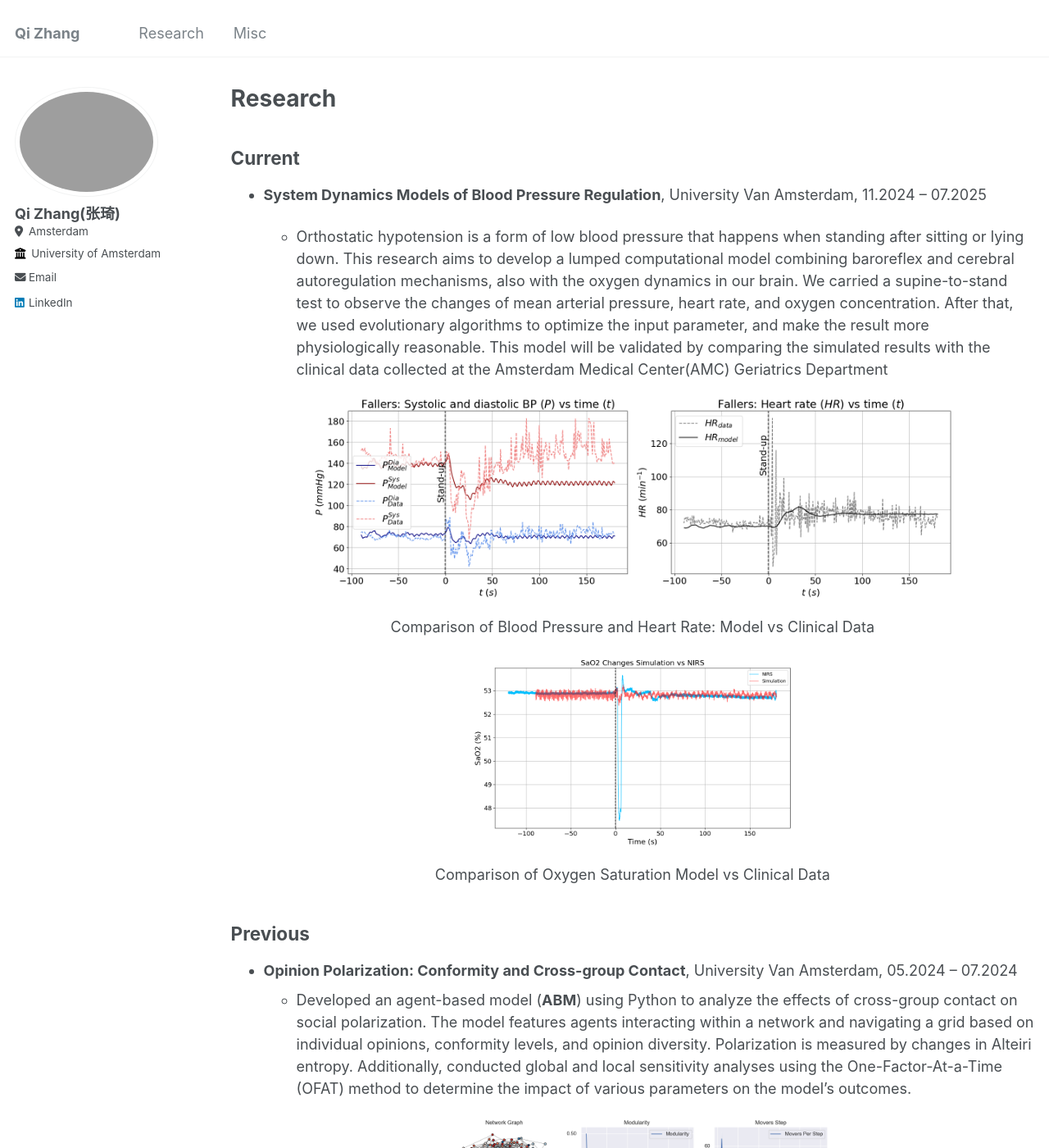
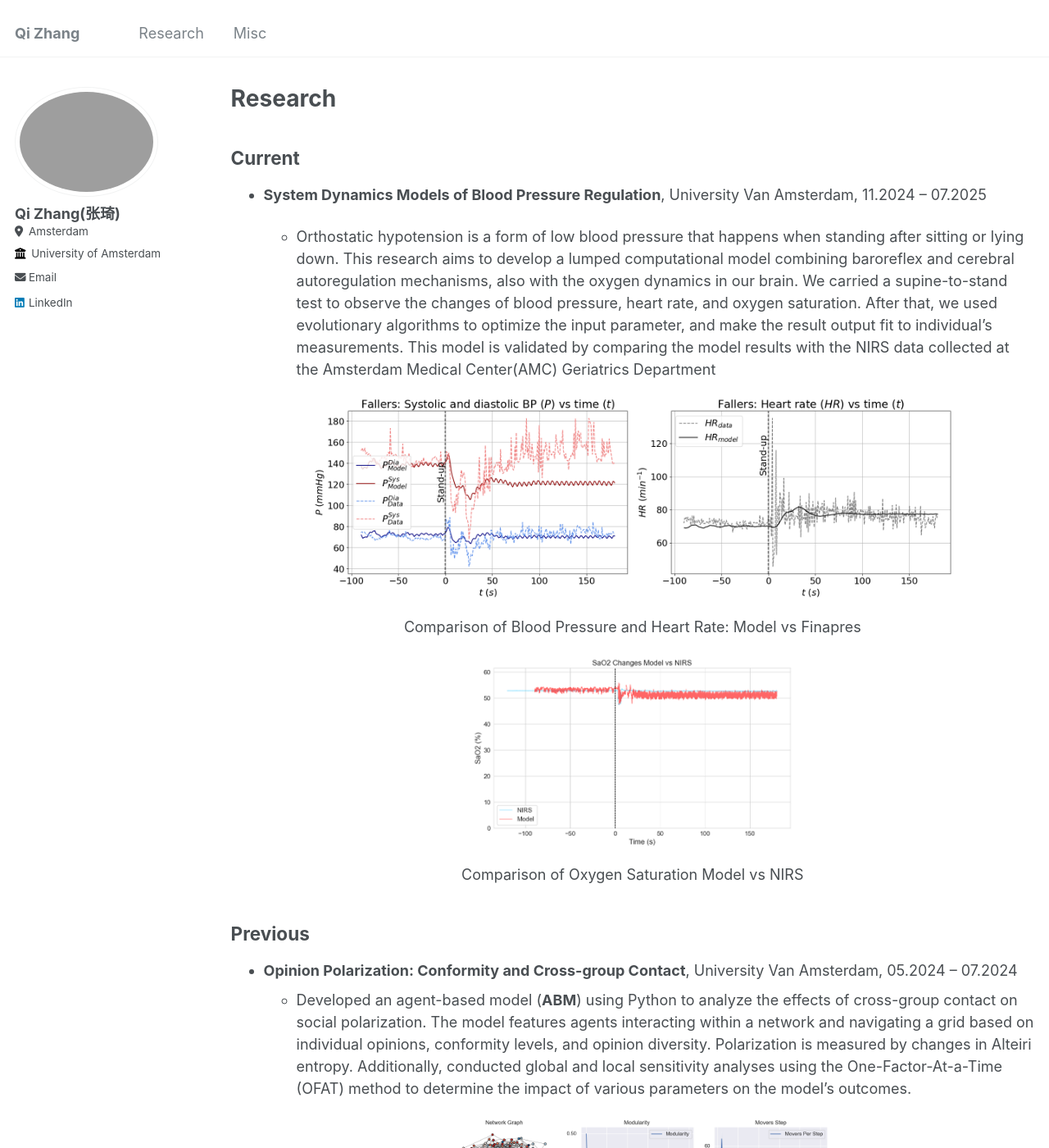
Before and after one commit to archiezq/qizhang.github.io, a Jekyll site: the page built from _pages/cv.md, in a window 1280 px wide and 1400 px high. Shown: the whole window at 82% size. Built offline with Jekyll 4.4.1, drawn with Linux system fonts in a browser that asks for light colours.

Commit message:
update projects

```diff
--- a/_config.yml
+++ b/_config.yml
@@ -28,7 +28,7 @@ author:
   location         : "Amsterdam"
   employer         : "University of Amsterdam"
   uri              : # URL
-  email            : "qi.zhang4@student.uva.nl"
+  email            : "qizhangedu@gmail.com"
 
   # Academic websites
   arxiv            : # URL - Update with the correct link to your profile
--- a/_pages/cv.md
+++ b/_pages/cv.md
@@ -46,16 +46,16 @@ redirect_from:
 * **System Dynamics Models of Blood Pressure Regulation**,
 University Van Amsterdam, 11.2024 -- 07.2025
 
-  * Orthostatic hypotension is a form of low blood pressure that happens when standing after sitting or lying down. This research aims to develop a lumped computational model combining baroreflex and cerebral autoregulation mechanisms, also with the oxygen dynamics in our brain. We carried a supine-to-stand test to observe the changes of mean arterial pressure, heart rate, and oxygen concentration. After that, we used evolutionary algorithms to optimize the input parameter, and make the result more physiologically reasonable. This model will be validated by comparing the simulated results with the clinical data collected at the Amsterdam Medical Center(AMC) Geriatrics Department
+  * Orthostatic hypotension is a form of low blood pressure that happens when standing after sitting or lying down. This research aims to develop a lumped computational model combining baroreflex and cerebral autoregulation mechanisms, also with the oxygen dynamics in our brain. We carried a supine-to-stand test to observe the changes of blood pressure, heart rate, and oxygen saturation. After that, we used evolutionary algorithms to optimize the input parameter, and make the result output fit to individual's measurements. This model is validated by comparing the model results with the NIRS data collected at the Amsterdam Medical Center(AMC) Geriatrics Department
 
 <div style="text-align: center;">
     <img src="../images/BP.png" style="width: 80%;">
-    <p class="image-caption1">Comparison of Blood Pressure and Heart Rate: Model vs Clinical Data</p>
+    <p class="image-caption1">Comparison of Blood Pressure and Heart Rate: Model vs Finapres</p>
 </div>
 
 <div style="text-align: center;">
-    <img src="../images/SaO2results.png" style="width: 40%;">
-    <p class="image-caption2">Comparison of Oxygen Saturation Model vs Clinical Data</p>
+    <img src="../images/results2.png" style="width: 40%;">
+    <p class="image-caption2">Comparison of Oxygen Saturation Model vs NIRS</p>
 </div>
 
 
```
Also changed, not shown: images/results1.png (renamed from images/SaO2results.png), images/results2.png (added).
